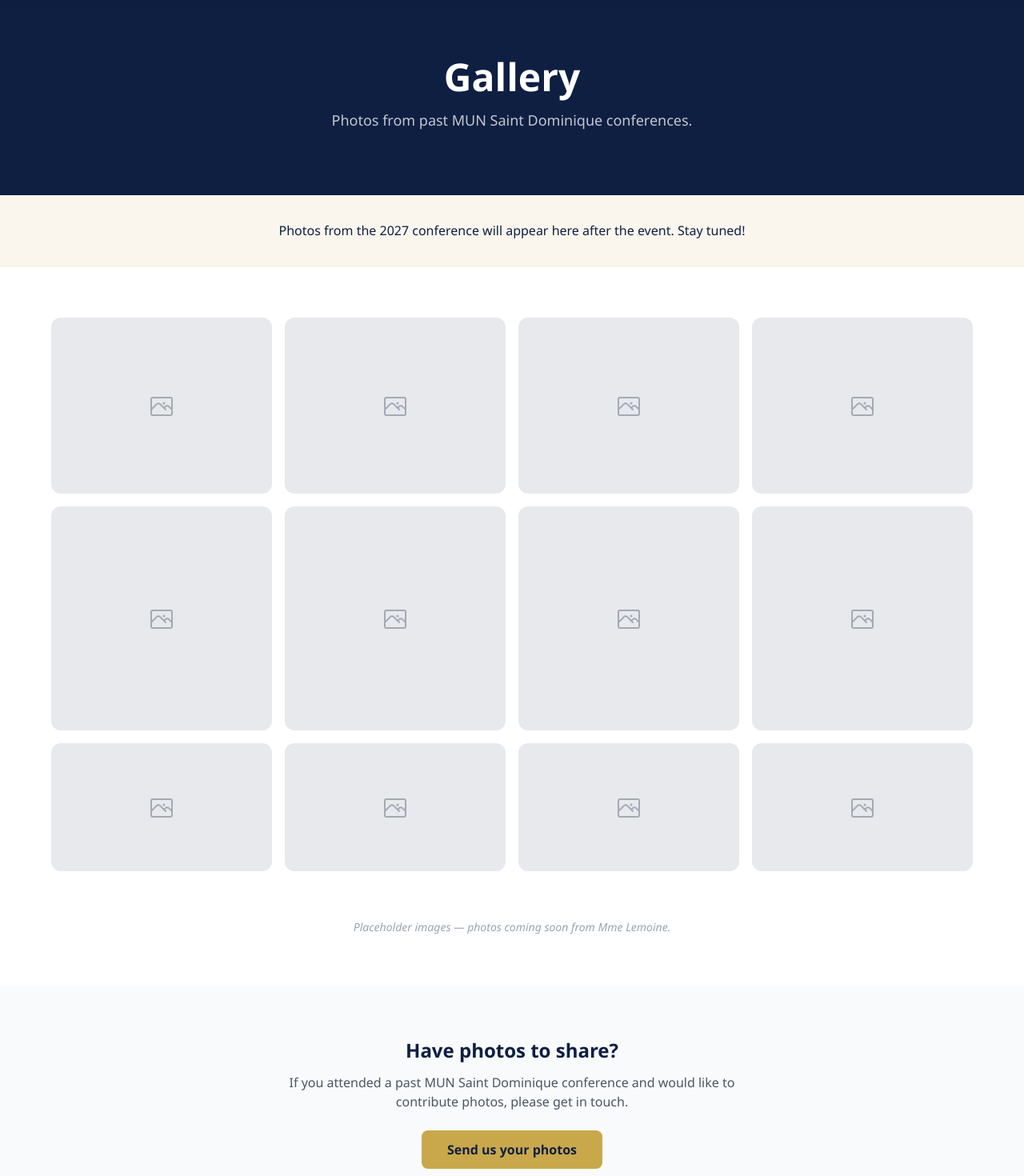
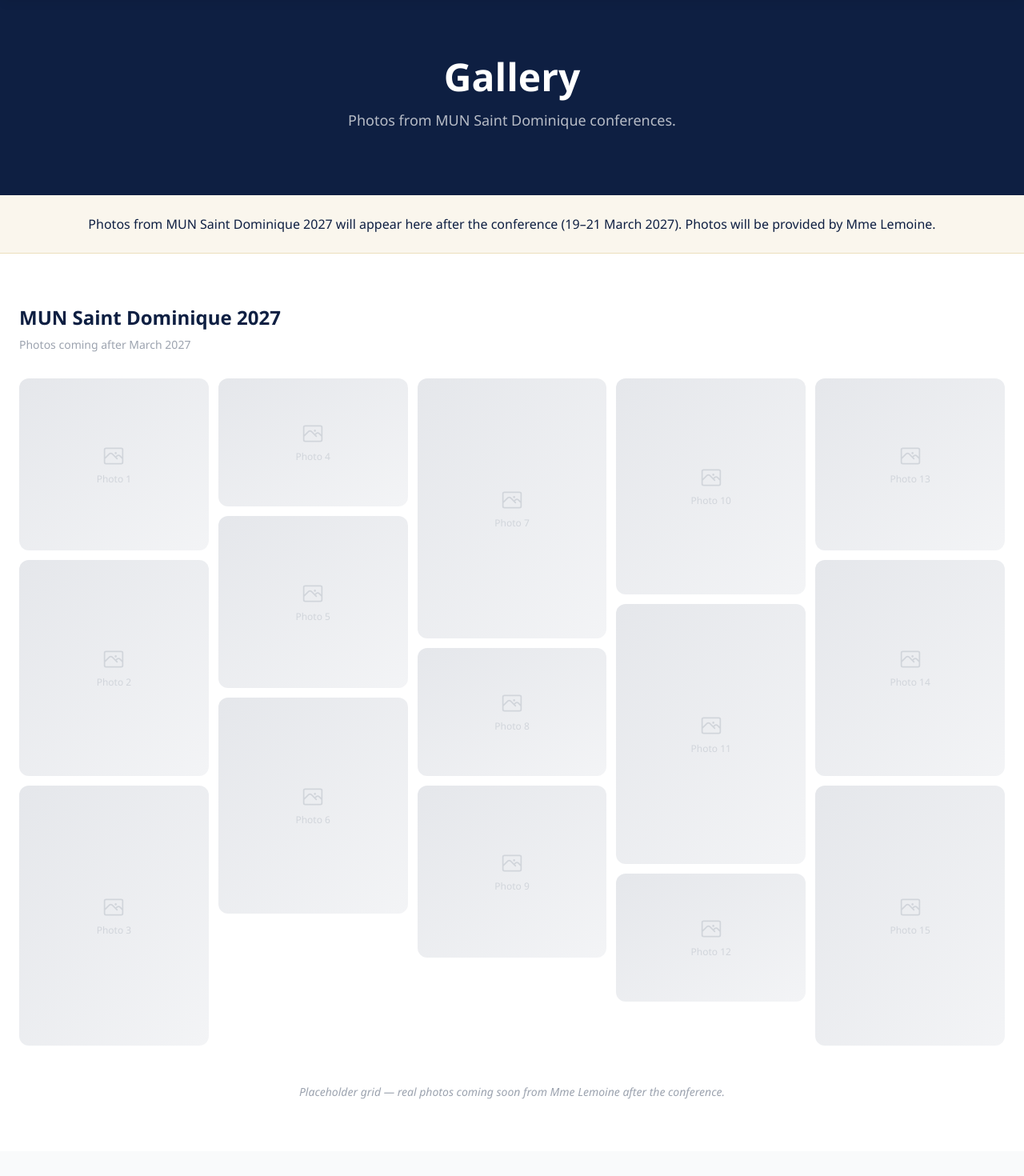
Before and after one commit to gastongabaixtucf8/projet-MUN-saintdo, a Next.js app: page /gallery in a window 1280 px wide. Shown: the part 80-1550 px from the top of the page at 80% size. Built offline with nearby package versions, Linux system fonts and the light colour scheme.

Commit message:
auto-save

```diff
--- a/app/gallery/page.tsx
+++ b/app/gallery/page.tsx
@@ -1,67 +1,82 @@
 import type { Metadata } from 'next'
+import Link from 'next/link'
 
 export const metadata: Metadata = {
   title: 'Gallery — MUN Saint Dominique',
 }
 
-const placeholders = Array.from({ length: 12 }, (_, i) => i + 1)
+const placeholders = Array.from({ length: 15 }, (_, i) => i + 1)
 
 export default function GalleryPage() {
   return (
     <main>
-      {/* Page Header */}
-      <section className="bg-navy text-white py-20 px-6 text-center">
+
+      {/* ── Page Header ── */}
+      <section className="page-hero">
         <div className="max-w-3xl mx-auto">
           <h1 className="text-5xl font-bold mb-4">Gallery</h1>
-          <p className="text-white/75 text-lg">
-            Photos from past MUN Saint Dominique conferences.
+          <p className="text-white/70 text-lg">
+            Photos from MUN Saint Dominique conferences.
           </p>
         </div>
       </section>
 
-      {/* Coming Soon Notice */}
-      <section className="py-8 px-6 bg-gold/10 border-b border-gold/20 text-center">
+      {/* ── Notice ── */}
+      <section className="py-6 px-6 bg-gold/10 border-b border-gold/30 text-center">
         <p className="text-navy font-medium">
-          Photos from the 2027 conference will appear here after the event. Stay tuned!
+          Photos from MUN Saint Dominique 2027 will appear here after the conference (19–21 March 2027). Photos will be provided by Mme Lemoine.
         </p>
       </section>
 
-      {/* Placeholder Grid */}
+      {/* ── Gallery Grid ── */}
       <section className="py-16 px-6">
-        <div className="max-w-6xl mx-auto">
-          <div className="columns-2 sm:columns-3 lg:columns-4 gap-4 space-y-4">
+        <div className="max-w-7xl mx-auto">
+          <h2 className="text-2xl font-bold text-navy mb-2">MUN Saint Dominique 2027</h2>
+          <p className="text-gray-400 text-sm mb-8">Photos coming after March 2027</p>
+
+          {/* Masonry-style placeholder grid */}
+          <div className="columns-2 sm:columns-3 lg:columns-4 xl:columns-5 gap-3 space-y-3">
             {placeholders.map((i) => (
               <div
                 key={i}
-                className="break-inside-avoid rounded-xl overflow-hidden bg-gray-200 animate-pulse"
-                style={{ height: `${160 + (i % 3) * 60}px` }}
+                className="break-inside-avoid rounded-xl overflow-hidden bg-gradient-to-br from-gray-200 to-gray-100"
+                style={{ height: `${160 + (i % 4) * 55}px` }}
               >
-                <div className="w-full h-full flex items-center justify-center text-gray-400">
-                  <svg width="32" height="32" fill="none" stroke="currentColor" strokeWidth="1.5" viewBox="0 0 24 24">
-                    <path strokeLinecap="round" strokeLinejoin="round" d="M2.25 15.75l5.159-5.159a2.25 2.25 0 013.182 0l5.159 5.159m-1.5-1.5l1.409-1.409a2.25 2.25 0 013.182 0l2.909 2.909M3.75 21h16.5a1.5 1.5 0 001.5-1.5V6a1.5 1.5 0 00-1.5-1.5H3.75A1.5 1.5 0 002.25 6v13.5a1.5 1.5 0 001.5 1.5zm10.5-11.25h.008v.008h-.008V9.75zm.375 0a.375.375 0 11-.75 0 .375.375 0 01.75 0z" />
+                <div className="w-full h-full flex flex-col items-center justify-center text-gray-300 gap-2">
+                  <svg width="28" height="28" fill="none" stroke="currentColor" strokeWidth="1.5" viewBox="0 0 24 24">
+                    <path strokeLinecap="round" strokeLinejoin="round" d="M2.25 15.75l5.159-5.159a2.25 2.25 0 013.182 0l5.159 5.159m-1.5-1.5l1.409-1.409a2.25 2.25 0 013.182 0l2.909 2.909M3.75 21h16.5a1.5 1.5 0 001.5-1.5V6a1.5 1.5 0 00-1.5-1.5H3.75A1.5 1.5 0 002.25 6v13.5a1.5 1.5 0 001.5 1.5zm10.5-11.25h.008v.008h-.008V9.75zm.375 0a.375.375 0 11-.75 0 .375.375 0 01.75 0z"/>
                   </svg>
+                  <span className="text-xs text-gray-300">Photo {i}</span>
                 </div>
               </div>
             ))}
           </div>
+
           <p className="text-center text-gray-400 mt-12 text-sm italic">
-            Placeholder images — photos coming soon from Mme Lemoine.
+            Placeholder grid — real photos coming soon from Mme Lemoine after the conference.
           </p>
         </div>
       </section>
 
-      {/* Contact CTA */}
+      {/* ── Contribute ── */}
       <section className="py-16 px-6 bg-gray-50 text-center">
         <div className="max-w-xl mx-auto">
-          <h2 className="text-2xl font-bold text-navy mb-3">Have photos to share?</h2>
+          <h2 className="text-2xl font-bold text-navy mb-3">Attending MUN 2027?</h2>
           <p className="text-gray-600 mb-6">
-            If you attended a past MUN Saint Dominique conference and would like to contribute photos, please get in touch.
+            Are you a delegate, teacher, or school representative coming to Pau? We&rsquo;d love to feature photos
+            from your experience in our gallery after the event.
           </p>
-          <a href="mailto:mun@saintdominique.fr" className="btn-primary">
-            Send us your photos
-          </a>
+          <div className="flex flex-col sm:flex-row gap-4 justify-center">
+            <a href="mailto:mun@saintdominique.fr" className="btn-primary">
+              Share your photos
+            </a>
+            <Link href="/contact" className="btn-outline">
+              Contact Us
+            </Link>
+          </div>
         </div>
       </section>
+
     </main>
   )
 }
```
